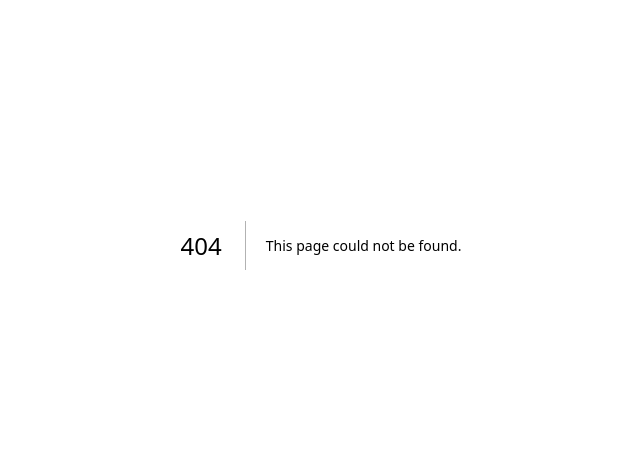
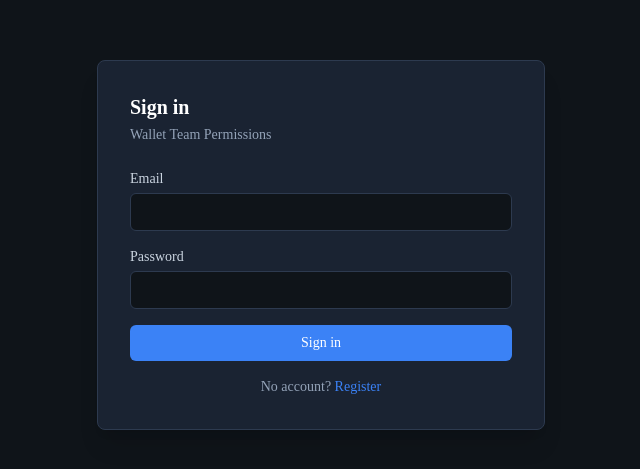
Before and after one commit to ngkevin327/crypto-wallet-rbac, a Next.js app in the folder apps/web/: page /login in a window 1280 px wide. Before the commit this address had no page. Shown: the part 155-624 px from the top of the page, without its empty margins (319-959 px from the left). Built offline with nearby package versions, Linux system fonts and the light colour scheme; no server answers.

Commit message:
feat(web): implement login and registration pages

```diff
--- /dev/null
+++ b/apps/web/src/app/(auth)/layout.tsx
@@ -0,0 +1,7 @@
+export default function AuthLayout({ children }: { children: React.ReactNode }) {
+  return (
+    <div className="min-h-screen flex items-center justify-center bg-surface p-6">
+      <div className="w-full max-w-md">{children}</div>
+    </div>
+  );
+}
--- /dev/null
+++ b/apps/web/src/app/(auth)/login/page.tsx
@@ -0,0 +1,77 @@
+"use client";
+
+import Link from "next/link";
+import { useRouter } from "next/navigation";
+import { useState } from "react";
+import { login } from "@/lib/api/auth";
+import { ApiClientError } from "@/lib/api-client";
+
+export default function LoginPage() {
+  const router = useRouter();
+  const [email, setEmail] = useState("");
+  const [password, setPassword] = useState("");
+  const [error, setError] = useState<string | null>(null);
+  const [loading, setLoading] = useState(false);
+
+  async function handleSubmit(e: React.FormEvent) {
+    e.preventDefault();
+    setError(null);
+    setLoading(true);
+    try {
+      const result = await login(email, password);
+      if (result.requiresMfa) {
+        setError("MFA is required. Complete verification in a follow-up step.");
+        return;
+      }
+      localStorage.setItem("wtp_access_token", result.accessToken);
+      router.push("/dashboard");
+    } catch (err) {
+      setError(err instanceof ApiClientError ? err.message : "Login failed");
+    } finally {
+      setLoading(false);
+    }
+  }
+
+  return (
+    <div className="rounded-lg border border-surface-border bg-surface-raised p-8 shadow-xl">
+      <h1 className="text-xl font-semibold text-white mb-1">Sign in</h1>
+      <p className="text-sm text-slate-400 mb-6">Wallet Team Permissions</p>
+      <form onSubmit={handleSubmit} className="space-y-4">
+        <div>
+          <label className="block text-sm text-slate-300 mb-1">Email</label>
+          <input
+            type="email"
+            value={email}
+            onChange={(e) => setEmail(e.target.value)}
+            className="w-full rounded-md border border-surface-border bg-surface px-3 py-2 text-sm"
+            required
+          />
+        </div>
+        <div>
+          <label className="block text-sm text-slate-300 mb-1">Password</label>
+          <input
+            type="password"
+            value={password}
+            onChange={(e) => setPassword(e.target.value)}
+            className="w-full rounded-md border border-surface-border bg-surface px-3 py-2 text-sm"
+            required
+          />
+        </div>
+        {error && <p className="text-sm text-red-400">{error}</p>}
+        <button
+          type="submit"
+          disabled={loading}
+          className="w-full rounded-md bg-accent py-2 text-sm font-medium text-white hover:bg-accent-muted disabled:opacity-50"
+        >
+          {loading ? "Signing in…" : "Sign in"}
+        </button>
+      </form>
+      <p className="mt-4 text-center text-sm text-slate-400">
+        No account?{" "}
+        <Link href="/register" className="text-accent hover:underline">
+          Register
+        </Link>
+      </p>
+    </div>
+  );
+}
--- /dev/null
+++ b/apps/web/src/app/(auth)/register/page.tsx
@@ -0,0 +1,74 @@
+"use client";
+
+import Link from "next/link";
+import { useRouter } from "next/navigation";
+import { useState } from "react";
+import { register } from "@/lib/api/auth";
+import { ApiClientError } from "@/lib/api-client";
+
+export default function RegisterPage() {
+  const router = useRouter();
+  const [email, setEmail] = useState("");
+  const [password, setPassword] = useState("");
+  const [error, setError] = useState<string | null>(null);
+  const [loading, setLoading] = useState(false);
+
+  async function handleSubmit(e: React.FormEvent) {
+    e.preventDefault();
+    setError(null);
+    setLoading(true);
+    try {
+      const result = await register(email, password);
+      localStorage.setItem("wtp_access_token", result.accessToken);
+      router.push("/dashboard");
+    } catch (err) {
+      setError(err instanceof ApiClientError ? err.message : "Registration failed");
+    } finally {
+      setLoading(false);
+    }
+  }
+
+  return (
+    <div className="rounded-lg border border-surface-border bg-surface-raised p-8 shadow-xl">
+      <h1 className="text-xl font-semibold text-white mb-1">Create account</h1>
+      <p className="text-sm text-slate-400 mb-6">Start governing wallet access for your team</p>
+      <form onSubmit={handleSubmit} className="space-y-4">
+        <div>
+          <label className="block text-sm text-slate-300 mb-1">Email</label>
+          <input
+            type="email"
+            value={email}
+            onChange={(e) => setEmail(e.target.value)}
+            className="w-full rounded-md border border-surface-border bg-surface px-3 py-2 text-sm"
+            required
+          />
+        </div>
+        <div>
+          <label className="block text-sm text-slate-300 mb-1">Password (min 12 chars)</label>
+          <input
+            type="password"
+            minLength={12}
+            value={password}
+            onChange={(e) => setPassword(e.target.value)}
+            className="w-full rounded-md border border-surface-border bg-surface px-3 py-2 text-sm"
+            required
+          />
+        </div>
+        {error && <p className="text-sm text-red-400">{error}</p>}
+        <button
+          type="submit"
+          disabled={loading}
+          className="w-full rounded-md bg-accent py-2 text-sm font-medium text-white hover:bg-accent-muted disabled:opacity-50"
+        >
+          {loading ? "Creating…" : "Create account"}
+        </button>
+      </form>
+      <p className="mt-4 text-center text-sm text-slate-400">
+        Already have an account?{" "}
+        <Link href="/login" className="text-accent hover:underline">
+          Sign in
+        </Link>
+      </p>
+    </div>
+  );
+}
--- a/apps/web/tsconfig.json
+++ b/apps/web/tsconfig.json
@@ -5,7 +5,10 @@
     "jsx": "preserve",
     "noEmit": true,
     "module": "ESNext",
-    "moduleResolution": "Bundler"
+    "moduleResolution": "Bundler",
+    "paths": {
+      "@/*": ["./src/*"]
+    }
   },
   "include": ["src/**/*", "next-env.d.ts"],
   "exclude": ["node_modules"]
```
